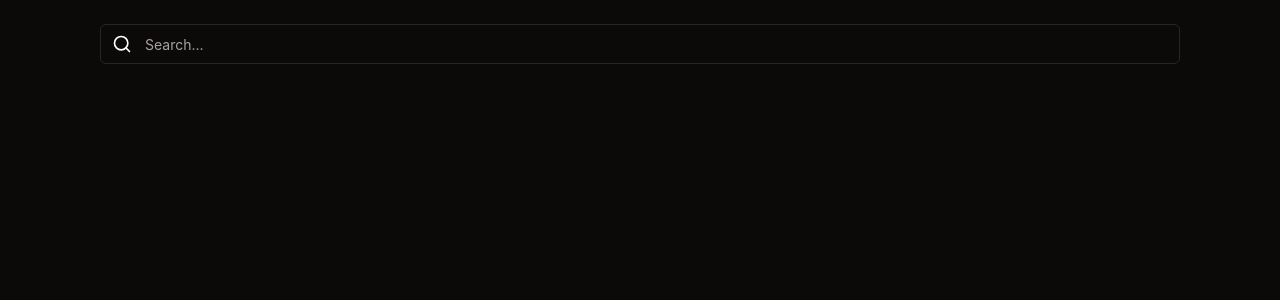
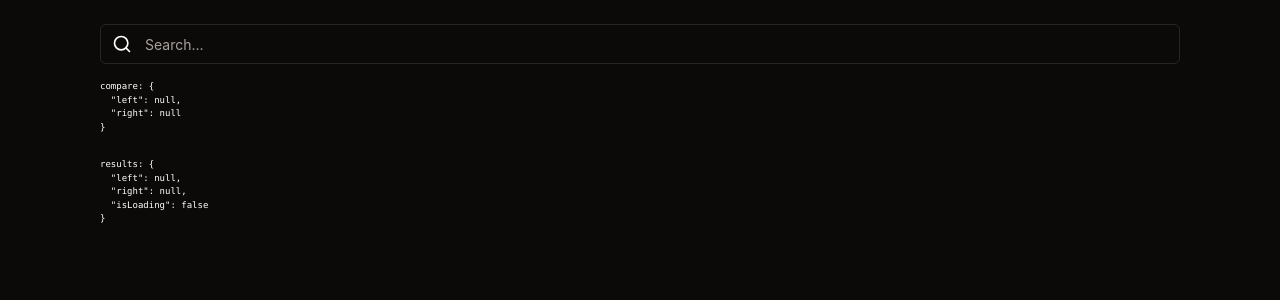
Before and after one commit to Hartaithan/region-compatibility, a Vue app: page / in a window 1280 px wide. Shown: the top 300 px of the page. Built offline with nearby package versions, Linux system fonts and the light colour scheme; no server answers.

Commit message:
add fetching requests

```diff
--- a/src/App.vue
+++ b/src/App.vue
@@ -1,13 +1,75 @@
 <script setup lang="ts">
+import { provide, ref, watch } from 'vue'
 import { Search } from 'lucide-vue-next'
+import { debounce } from './utils/debounce'
 import { Input } from './components/ui/input'
+import type { Link, Results } from './models/result'
+import type { CompareProvider, CompareState, CompareTarget } from './models/compare'
+
+interface ResultState {
+  left: Link[] | null
+  right: Link[] | null
+  isLoading: boolean
+}
+
+const API_URL = import.meta.env.VITE_API_URL as string
+const params = new URLSearchParams({ gameContentType: 'games' })
+
+const search = ref<string>('')
+const results = ref<ResultState>({ left: null, right: null, isLoading: false })
+const compare = ref<CompareState>({ left: null, right: null })
+
+const fetchResults = debounce(async () => {
+  results.value.isLoading = true
+  const left: Promise<Results> = fetch(`${API_URL}/tr/tr/999/${search.value}?${params}`).then(res => res.json())
+  const right: Promise<Results> = fetch(`${API_URL}/ru/ru/999/${search.value}?${params}`).then(res => res.json())
+  try {
+    const [leftRes, rightRes] = await Promise.allSettled([left, right])
+    if (leftRes.status === 'fulfilled')
+      results.value.left = leftRes.value?.links ?? []
+    if (rightRes.status === 'fulfilled')
+      results.value.right = rightRes.value?.links ?? []
+    results.value.isLoading = false
+  }
+  catch (error) {
+    console.error('fetch results error', error)
+    results.value.isLoading = false
+  }
+}, 700)
+
+function resetState() {
+  results.value.left = null
+  results.value.right = null
+  results.value.isLoading = false
+}
+
+function setCompare(target: CompareTarget, value: Link | null) {
+  compare.value[target] = value
+}
+
+provide<CompareProvider>('compare', {
+  compare,
+  setCompare,
+})
+
+watch(search, () => {
+  if (search.value.trim().length === 0)
+    resetState()
+  else
+    fetchResults()
+})
 </script>
 
 <template>
   <div class="relative w-full items-center">
-    <Input id="search" type="text" placeholder="Search..." class="pl-11" />
+    <Input id="search" v-model="search" type="text" placeholder="Search..." class="pl-11" />
     <span class="absolute start-0 inset-y-0 flex items-center justify-center px-3 pointer-events-none">
       <Search class="size-5 text-muted-foreground" />
     </span>
   </div>
+  <div>
+    <pre class="text-[9px]">compare: {{ JSON.stringify(compare, null, 2) }}</pre>
+    <br>
+    <pre class="text-[9px]">results: {{ JSON.stringify(results, null, 2) }}</pre>
+  </div>
 </template>
--- /dev/null
+++ b/src/models/compare.ts
@@ -0,0 +1,22 @@
+import type { Ref } from 'vue'
+import type { ExtendedLink, Link } from './result'
+
+export interface CompareState {
+  left: Link | null
+  right: Link | null
+}
+
+export type CompareStatus = 'not-ready' | 'compatible' | 'not-compatible'
+
+export interface ExtendedCompareState {
+  left: ExtendedLink | null
+  right: ExtendedLink | null
+  status: CompareStatus
+}
+
+export type CompareTarget = 'left' | 'right'
+
+export interface CompareProvider {
+  compare: Ref<CompareState>
+  setCompare: (target: CompareTarget, value: Link | null) => void
+}
--- /dev/null
+++ b/src/models/result.ts
@@ -0,0 +1,76 @@
+export interface Attributes {
+  facets: unknown
+  next: unknown[]
+}
+
+export interface GameContentTypeList {
+  name: string
+  key: string
+}
+
+export interface Image {
+  type: number
+  url: string
+}
+
+export type MetadataType = 'cn_remotePlay' | 'cn_numberOfNetworkPlayers' | 'secondary_classification' | 'game_subgenre' | 'game_genre' | 'playable_platform' | 'subgenre' | 'tertiary_classification' | 'container_type' | 'genre' | 'cn_inGamePurchases' | 'primary_classification' | 'cn_onlinePlayMode' | 'cn_vrEnabled' | 'cn_playstationMove' | 'cn_wirelessController' | 'cn_vrRequired' | 'cn_psEnhanced' | 'cn_numberOfPlayers' | 'cn_dualshockVibration' | 'cn_psVrAimRequired' | 'cn_singstarMicrophone' | 'cn_playstationCamera' | 'cn_psVrAimEnabled'
+
+export interface MetadataItem {
+  name: string
+  values: string[]
+}
+
+export type Metadata = Record<MetadataType, MetadataItem>
+
+export interface Position {
+  start: number
+  end: number
+}
+
+export interface Link {
+  activeLocales: string[]
+  bucket: string
+  container_type: string
+  content_type: number | string
+  gameContentTypesList: GameContentTypeList[]
+  game_contentType: string
+  id: string
+  images: Image[]
+  is_child: boolean
+  is_suggested: boolean
+  metadata: Metadata
+  name: string
+  playable_platform: string[]
+  positions: Position[]
+  provider_name: string
+  release_date: string
+  restricted: boolean
+  revision: number
+  short_name: string
+  timestamp: number
+  top_category: string
+  url: string
+}
+
+export interface ExtendedLink extends Link {
+  parts: string[]
+}
+
+export interface Results {
+  age_limit: number
+  attributes: Attributes
+  content_origin: number
+  dob_required: boolean
+  images: unknown[]
+  links: Link[]
+  metadata: unknown
+  promomedia: unknown[]
+  restricted: boolean
+  revision: number
+  searchExperimentId: string
+  size: number
+  sku_links: unknown[]
+  start: number
+  total_results: number
+  total_suggested: number
+}
--- /dev/null
+++ b/src/utils/compare.ts
@@ -0,0 +1,19 @@
+import type { CompareState, CompareStatus, ExtendedCompareState } from '../models/compare'
+import type { ExtendedLink } from '../models/result'
+
+export function extendCompare(compare: CompareState): ExtendedCompareState {
+  if (compare.left === null && compare.right === null)
+    return compare as ExtendedCompareState
+  let status: CompareStatus = 'not-ready'
+  const left: ExtendedLink | null = compare.left ? JSON.parse(JSON.stringify(compare.left)) : null
+  if (left)
+    left.parts = left.id.split('-')
+  const right: ExtendedLink | null = compare.right ? JSON.parse(JSON.stringify(compare.right)) : null
+  if (right)
+    right.parts = right.id.split('-')
+  const isCompareReady = left && right
+  const isPartsNotEmpty = isCompareReady && left.parts.length > 0 && right.parts.length > 0
+  if (isPartsNotEmpty)
+    status = left.parts[1] === right.parts[1] ? 'compatible' : 'not-compatible'
+  return { left, right, status }
+}
--- /dev/null
+++ b/src/utils/debounce.ts
@@ -0,0 +1,11 @@
+type Debounce = (...args: any[]) => void
+
+export function debounce<T extends Debounce>(fn: T, delay: number): T {
+  let timeout: number | undefined
+  return function (this: any, ...args: any[]) {
+    clearTimeout(timeout)
+    timeout = setTimeout(() => {
+      fn.apply(this, args)
+    }, delay)
+  } as T
+}
```
Also changed, not shown: 1 other file (tests, documents, lock files or other folders).
